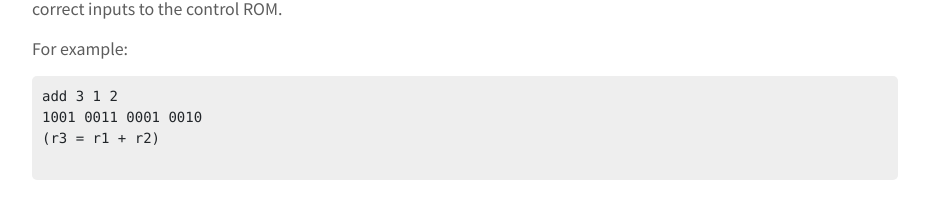
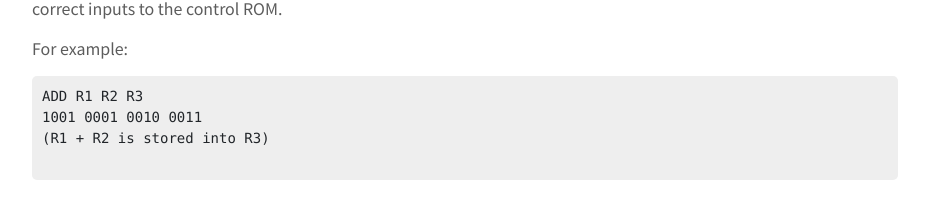
Before and after one commit to umd-cmsc389e/umd-cmsc389e.github.io, a website: page digital-logic-computer-architecture-minecraft/book/u7.html in a window 1280 px wide. Shown: the part 1097-1307 px from the top of the page, without its empty margins (175-1104 px from the left). Drawn offline with Linux system fonts and the light colour scheme.

Commit message:
Update example for ADD operation

```diff
--- a/digital-logic-computer-architecture-minecraft/book/u7.html
+++ b/digital-logic-computer-architecture-minecraft/book/u7.html
@@ -49,9 +49,9 @@
         For example:
     </p>
     <pre>
-add 3 1 2
-1001 0011 0001 0010
-(r3 = r1 + r2)
+ADD R1 R2 R3
+1001 0001 0010 0011
+(R1 + R2 is stored into R3)
     </pre>
 
       <div class="pagearrows">
```
